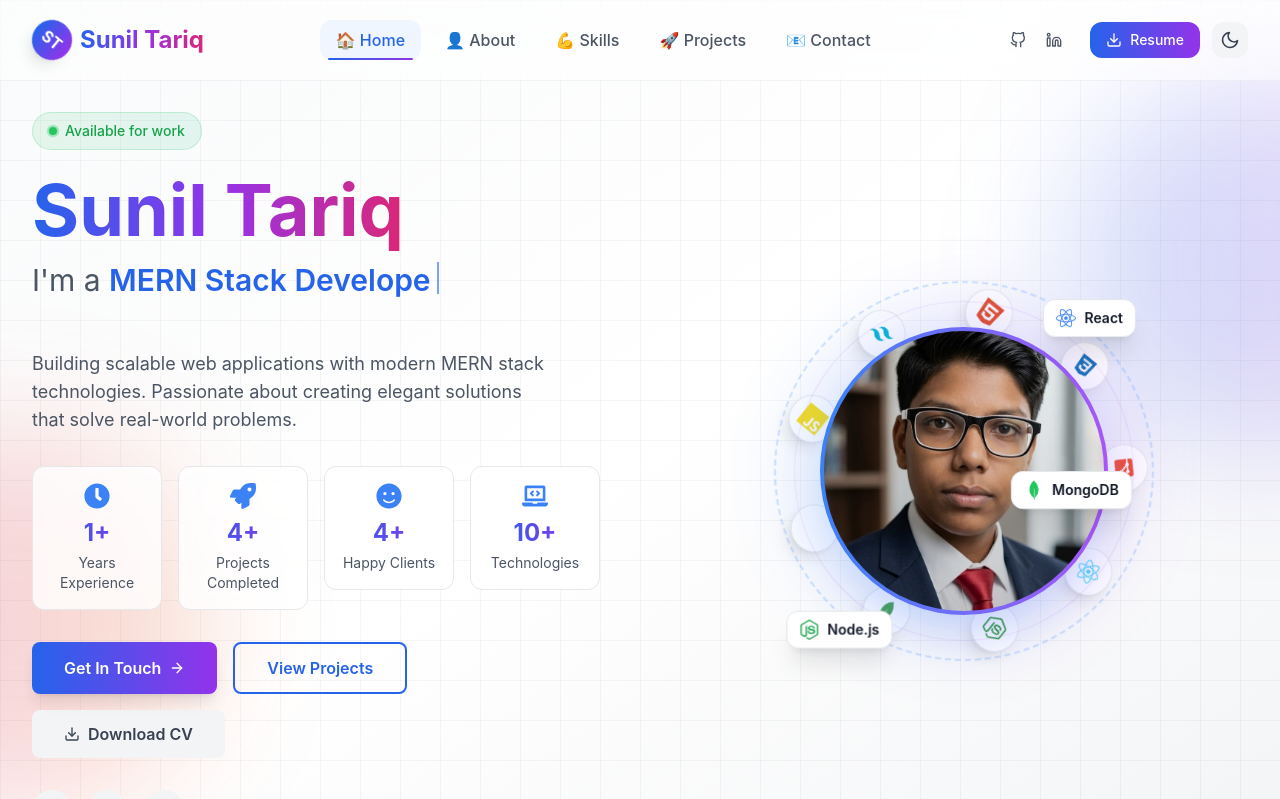
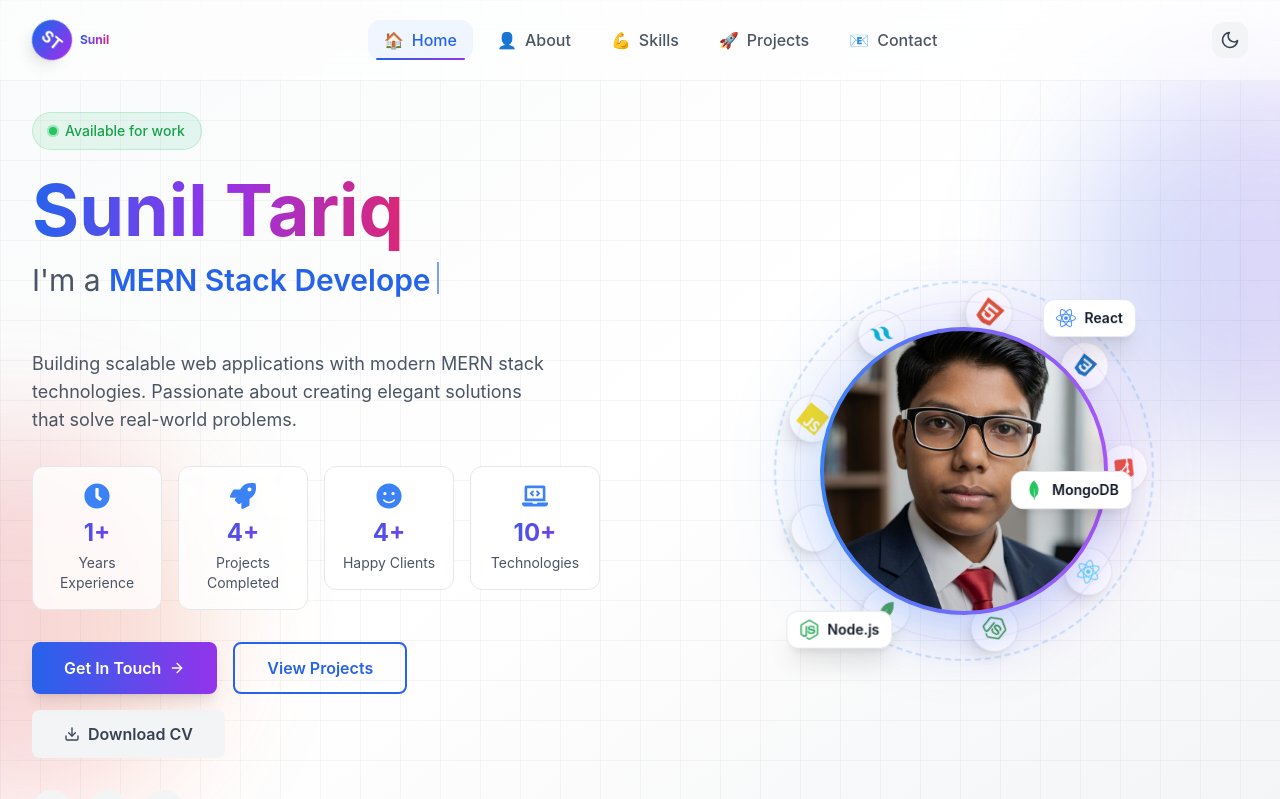
Before and after one commit to SunilTariq-WebDeveloper/Portfolio, a React (Create React App) app: page / in a window 1280 px wide. Shown: the top 799 px of the page. Built offline with nearby package versions, Linux system fonts and the light colour scheme.

Commit message:
solve navbar problems

```diff
--- a/src/components/Navbar.jsx
+++ b/src/components/Navbar.jsx
@@ -49,7 +49,6 @@ const Navbar = ({ darkMode, setDarkMode }) => {
     return () => window.removeEventListener("scroll", handleScroll);
   }, []);
 
-  // Prevent body scroll when mobile menu is open
   useEffect(() => {
     if (mobileMenuOpen) {
       document.body.style.overflow = "hidden";
@@ -75,11 +74,11 @@ const Navbar = ({ darkMode, setDarkMode }) => {
   };
 
   const navLinks = [
-    { name: "🏠 Home", href: "home" },
-    { name: "👤 About", href: "about" },
-    { name: "💪 Skills", href: "skills" },
-    { name: "🚀 Projects", href: "projects" },
-    { name: "📧 Contact", href: "contact" },
+    { name: "Home", href: "home", icon: "🏠" },
+    { name: "About", href: "about", icon: "👤" },
+    { name: "Skills", href: "skills", icon: "💪" },
+    { name: "Projects", href: "projects", icon: "🚀" },
+    { name: "Contact", href: "contact", icon: "📧" },
   ];
 
   const socialLinks = [
@@ -111,48 +110,43 @@ const Navbar = ({ darkMode, setDarkMode }) => {
               : "bg-white/50 backdrop-blur-md border-b border-gray-200/50"
         }`}
       >
-        <div className="max-w-7xl mx-auto px-4 sm:px-6 lg:px-8">
-          <div className="flex justify-between items-center h-16 lg:h-20">
-            {/* Logo */}
+        <div className="max-w-7xl mx-auto px-3 sm:px-4 lg:px-8">
+          <div className="flex justify-between items-center h-14 sm:h-16 lg:h-20">
+            {/* Logo - Left Side */}
             <motion.a
               href="#home"
-              whileHover={{ scale: 1.05 }}
-              whileTap={{ scale: 0.95 }}
-              className="relative group cursor-pointer z-50"
+              whileHover={{ scale: 1.02 }}
+              whileTap={{ scale: 0.98 }}
+              className="relative group cursor-pointer flex-shrink-0"
               onClick={(e) => {
                 e.preventDefault();
                 handleLinkClick("home");
               }}
             >
-              <div className="flex items-center gap-2">
+              <div className="flex items-center gap-1.5 sm:gap-2">
                 <motion.div
-                  animate={{
-                    rotate: [0, 360],
-                  }}
+                  animate={{ rotate: [0, 360] }}
                   transition={{
                     duration: 20,
                     repeat: Infinity,
                     ease: "linear",
                   }}
-                  className="w-8 h-8 lg:w-10 lg:h-10 rounded-full bg-gradient-to-r from-blue-600 to-purple-600 flex items-center justify-center shadow-lg"
+                  className="w-7 h-7 sm:w-8 sm:h-8 lg:w-10 lg:h-10 rounded-full bg-gradient-to-r from-blue-600 to-purple-600 flex items-center justify-center shadow-lg"
                 >
-                  <span className="text-white font-bold text-sm lg:text-base">
+                  <span className="text-white font-bold text-xs sm:text-sm lg:text-base">
                     ST
                   </span>
                 </motion.div>
-                <div className="hidden sm:block">
-                  <span className="text-lg lg:text-2xl font-bold bg-gradient-to-r from-blue-600 via-purple-600 to-pink-600 bg-clip-text text-transparent">
-                    Sunil Tariq
-                  </span>
-                </div>
-                {/* Mobile Logo Text - Fixed overflow */}
-                <span className="sm:hidden text-sm font-bold bg-gradient-to-r from-blue-600 via-purple-600 to-pink-600 bg-clip-text text-transparent truncate max-w-[120px]">
+                <span className="hidden xs:inline-block text-sm sm:text-base lg:text-2xl font-bold bg-gradient-to-r from-blue-600 via-purple-600 to-pink-600 bg-clip-text text-transparent whitespace-nowrap">
                   Sunil Tariq
+                </span>
+                <span className="xs:hidden text-xs font-bold bg-gradient-to-r from-blue-600 via-purple-600 to-pink-600 bg-clip-text text-transparent">
+                  Sunil
                 </span>
               </div>
             </motion.a>
 
-            {/* Desktop Navigation */}
+            {/* Desktop Navigation - Hidden on mobile */}
             <div className="hidden md:flex items-center gap-1 lg:gap-2">
               {navLinks.map((link) => (
                 <motion.a
@@ -164,7 +158,7 @@ const Navbar = ({ darkMode, setDarkMode }) => {
                     e.preventDefault();
                     handleLinkClick(link.href);
                   }}
-                  className={`relative px-3 lg:px-4 py-2 rounded-xl text-sm lg:text-base font-medium transition-all duration-300 cursor-pointer ${
+                  className={`relative px-2 lg:px-4 py-1.5 lg:py-2 rounded-xl text-sm lg:text-base font-medium transition-all duration-300 cursor-pointer ${
                     activeSection === link.href
                       ? darkMode
                         ? "text-white bg-white/10 backdrop-blur-sm"
@@ -174,7 +168,10 @@ const Navbar = ({ darkMode, setDarkMode }) => {
                         : "text-gray-600 hover:text-blue-600 hover:bg-gray-50"
                   }`}
                 >
-                  <span className="flex items-center gap-2">{link.name}</span>
+                  <span className="flex items-center gap-1 lg:gap-2">
+                    <span className="text-base">{link.icon}</span>
+                    <span className="hidden lg:inline">{link.name}</span>
+                  </span>
                   {activeSection === link.href && (
                     <motion.div
                       layoutId="activeSection"
@@ -194,97 +191,41 @@ const Navbar = ({ darkMode, setDarkMode }) => {
               ))}
             </div>
 
-            {/* Right side buttons */}
-            <div className="flex items-center gap-2 sm:gap-3">
-              {/* Social Links - Desktop */}
-              <div className="hidden lg:flex items-center gap-1 mr-2">
-                {socialLinks.map((social, index) => (
-                  <motion.a
-                    key={index}
-                    whileHover={{ scale: 1.1, y: -2 }}
-                    whileTap={{ scale: 0.95 }}
-                    href={social.url}
-                    target="_blank"
-                    rel="noopener noreferrer"
-                    className={`p-2 rounded-lg transition-all duration-300 ${
-                      darkMode
-                        ? "text-gray-400 hover:text-white hover:bg-white/10"
-                        : "text-gray-600 hover:text-blue-600 hover:bg-gray-100"
-                    }`}
-                    aria-label={social.label}
-                  >
-                    <social.icon className="w-4 h-4" />
-                  </motion.a>
-                ))}
-              </div>
-
-              {/* Resume Button */}
-              <motion.a
+            {/* Right side buttons - Fixed for mobile */}
+            <div className="flex items-center gap-1 sm:gap-2 flex-shrink-0">
+              {/* Dark Mode Toggle */}
+              <motion.button
                 whileHover={{ scale: 1.05 }}
                 whileTap={{ scale: 0.95 }}
-                href="Sunil_Tariq_Web_Developer_CV.pdf"
-                download
-                className={`hidden sm:flex items-center gap-2 px-4 py-2 rounded-xl font-medium text-sm transition-all duration-300 ${
-                  darkMode
-                    ? "bg-white text-black hover:bg-gray-200"
-                    : "bg-gradient-to-r from-blue-600 to-purple-600 text-white hover:shadow-lg"
-                }`}
-              >
-                <FiDownload className="w-4 h-4" />
-                Resume
-              </motion.a>
-
-              {/* Dark Mode Toggle */}
-              <motion.button
-                whileHover={{ scale: 1.1 }}
-                whileTap={{ scale: 0.9 }}
                 onClick={() => setDarkMode(!darkMode)}
-                className={`relative p-2 rounded-xl transition-all duration-300 ${
+                className={`p-1.5 sm:p-2 rounded-xl transition-all duration-300 ${
                   darkMode
                     ? "bg-white/10 text-yellow-400 hover:bg-white/20"
                     : "bg-gray-100 text-gray-700 hover:bg-gray-200"
                 }`}
               >
-                <AnimatePresence mode="wait">
-                  {darkMode ? (
-                    <motion.div
-                      key="sun"
-                      initial={{ rotate: -90, opacity: 0 }}
-                      animate={{ rotate: 0, opacity: 1 }}
-                      exit={{ rotate: 90, opacity: 0 }}
-                      transition={{ duration: 0.2 }}
-                    >
-                      <FiSun className="w-5 h-5" />
-                    </motion.div>
-                  ) : (
-                    <motion.div
-                      key="moon"
-                      initial={{ rotate: 90, opacity: 0 }}
-                      animate={{ rotate: 0, opacity: 1 }}
-                      exit={{ rotate: -90, opacity: 0 }}
-                      transition={{ duration: 0.2 }}
-                    >
-                      <FiMoon className="w-5 h-5" />
-                    </motion.div>
-                  )}
-                </AnimatePresence>
+                {darkMode ? (
+                  <FiSun className="w-4 h-4 sm:w-5 sm:h-5" />
+                ) : (
+                  <FiMoon className="w-4 h-4 sm:w-5 sm:h-5" />
+                )}
               </motion.button>
 
-              {/* Mobile Menu Button - Fixed positioning */}
+              {/* Mobile Menu Button - Fixed position */}
               <motion.button
-                whileHover={{ scale: 1.1 }}
-                whileTap={{ scale: 0.9 }}
+                whileHover={{ scale: 1.05 }}
+                whileTap={{ scale: 0.95 }}
                 onClick={() => setMobileMenuOpen(!mobileMenuOpen)}
-                className={`md:hidden p-2 rounded-xl transition-all duration-300 z-50 ${
+                className={`md:hidden p-1.5 sm:p-2 rounded-xl transition-all duration-300 ${
                   darkMode
                     ? "bg-white/10 text-white hover:bg-white/20"
                     : "bg-gray-100 text-gray-700 hover:bg-gray-200"
                 }`}
               >
                 {mobileMenuOpen ? (
-                  <FiX className="w-5 h-5" />
+                  <FiX className="w-4 h-4 sm:w-5 sm:h-5" />
                 ) : (
-                  <FiMenu className="w-5 h-5" />
+                  <FiMenu className="w-4 h-4 sm:w-5 sm:h-5" />
                 )}
               </motion.button>
             </div>
@@ -299,11 +240,11 @@ const Navbar = ({ darkMode, setDarkMode }) => {
         />
       </motion.nav>
 
-      {/* Mobile Menu - Fixed - Now properly positioned inside screen */}
+      {/* Mobile Menu - Slide from right */}
       <AnimatePresence>
         {mobileMenuOpen && (
           <>
-            {/* Backdrop Overlay */}
+            {/* Backdrop */}
             <motion.div
               initial={{ opacity: 0 }}
               animate={{ opacity: 1 }}
@@ -313,13 +254,13 @@ const Navbar = ({ darkMode, setDarkMode }) => {
               className="fixed inset-0 bg-black/60 backdrop-blur-sm z-40 md:hidden"
             />
 
-            {/* Menu Panel - Right Side Slide In */}
+            {/* Menu Panel */}
             <motion.div
               initial={{ x: "100%" }}
               animate={{ x: 0 }}
               exit={{ x: "100%" }}
               transition={{ type: "spring", damping: 25, stiffness: 200 }}
-              className="fixed top-0 right-0 bottom-0 w-[85%] max-w-[300px] z-50 md:hidden"
+              className="fixed top-0 right-0 bottom-0 w-[75%] max-w-[280px] z-50 md:hidden"
             >
               <div
                 className={`h-full w-full rounded-l-2xl overflow-y-auto shadow-2xl ${
@@ -328,9 +269,9 @@ const Navbar = ({ darkMode, setDarkMode }) => {
                     : "bg-white/98 backdrop-blur-xl border-l border-gray-200"
                 }`}
               >
-                {/* Mobile Menu Header */}
+                {/* Header */}
                 <div className="flex justify-between items-center p-4 border-b border-gray-200 dark:border-white/10 sticky top-0 bg-inherit">
-                  <span className="text-lg font-bold bg-gradient-to-r from-blue-600 to-purple-600 bg-clip-text text-transparent">
+                  <span className="text-base font-bold bg-gradient-to-r from-blue-600 to-purple-600 bg-clip-text text-transparent">
                     Menu
                   </span>
                   <button
@@ -339,11 +280,11 @@ const Navbar = ({ darkMode, setDarkMode }) => {
                       darkMode ? "hover:bg-white/10" : "hover:bg-gray-100"
                     }`}
                   >
-                    <FiX className="w-5 h-5" />
+                    <FiX className="w-4 h-4" />
                   </button>
                 </div>
 
-                <div className="py-4 pb-20">
+                <div className="py-2">
                   {navLinks.map((link, index) => (
                     <motion.a
                       key={link.name}
@@ -355,7 +296,7 @@ const Navbar = ({ darkMode, setDarkMode }) => {
                         e.preventDefault();
                         handleLinkClick(link.href);
                       }}
-                      className={`flex items-center gap-3 px-6 py-3.5 text-base font-medium transition-all duration-300 cursor-pointer ${
+                      className={`flex items-center gap-3 px-5 py-3 text-base font-medium transition-all duration-300 cursor-pointer ${
                         activeSection === link.href
                           ? darkMode
                             ? "text-white bg-white/10"
@@ -365,8 +306,8 @@ const Navbar = ({ darkMode, setDarkMode }) => {
                             : "text-gray-600 hover:text-blue-600 hover:bg-gray-50"
                       }`}
                     >
-                      <span className="text-xl">{link.name.charAt(0)}</span>
-                      <span>{link.name.slice(2)}</span>
+                      <span className="text-xl">{link.icon}</span>
+                      <span>{link.name}</span>
                       {activeSection === link.href && (
                         <motion.div
                           layoutId="mobileActiveSection"
@@ -380,16 +321,16 @@ const Navbar = ({ darkMode, setDarkMode }) => {
                     </motion.a>
                   ))}
 
-                  <div className="border-t my-4 mx-4 border-gray-200 dark:border-white/10" />
+                  <div className="border-t my-3 mx-4 border-gray-200 dark:border-white/10" />
 
-                  {/* Mobile Social Links */}
-                  <div className="px-6 py-2">
+                  {/* Social Links */}
+                  <div className="px-5 py-2">
                     <p
                       className={`text-xs font-medium mb-3 uppercase tracking-wider ${
                         darkMode ? "text-gray-500" : "text-gray-400"
                       }`}
                     >
-                      Connect With Me
+                      Connect
                     </p>
                     <div className="flex gap-3">
                       {socialLinks.map((social, index) => (
@@ -400,34 +341,33 @@ const Navbar = ({ darkMode, setDarkMode }) => {
                           href={social.url}
                           target="_blank"
                           rel="noopener noreferrer"
-                          className={`p-2.5 rounded-lg transition-all duration-300 ${
+                          className={`p-2 rounded-lg transition-all duration-300 ${
                             darkMode
                               ? "bg-white/10 text-gray-400 hover:text-white hover:bg-white/20"
                               : "bg-gray-100 text-gray-600 hover:text-blue-600 hover:bg-gray-200"
                           }`}
-                          aria-label={social.label}
                         >
-                          <social.icon className="w-5 h-5" />
+                          <social.icon className="w-4 h-4" />
                         </motion.a>
                       ))}
                     </div>
                   </div>
 
-                  {/* Mobile Resume Button */}
-                  <div className="px-6 pb-4 mt-6">
+                  {/* Resume Button */}
+                  <div className="px-5 pb-5 mt-4">
                     <motion.a
                       initial={{ opacity: 0, x: 30 }}
                       animate={{ opacity: 1, x: 0 }}
                       transition={{ delay: 0.25 }}
                       href="Sunil_Tariq_Web_Developer_CV.pdf"
                       download
-                      className={`flex items-center justify-center gap-2 w-full px-4 py-3 rounded-xl font-medium transition-all duration-300 ${
+                      className={`flex items-center justify-center gap-2 w-full px-3 py-2.5 rounded-xl font-medium text-sm transition-all duration-300 ${
                         darkMode
                           ? "bg-white text-black hover:bg-gray-200"
                           : "bg-gradient-to-r from-blue-600 to-purple-600 text-white hover:shadow-lg"
                       }`}
                     >
-                      <FiDownload className="w-4 h-4" />
+                      <FiDownload className="w-3.5 h-3.5" />
                       Download Resume
                     </motion.a>
                   </div>
```
